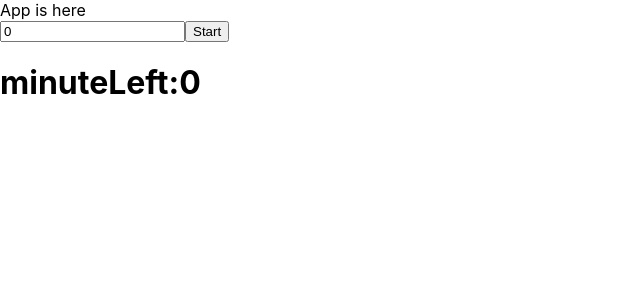
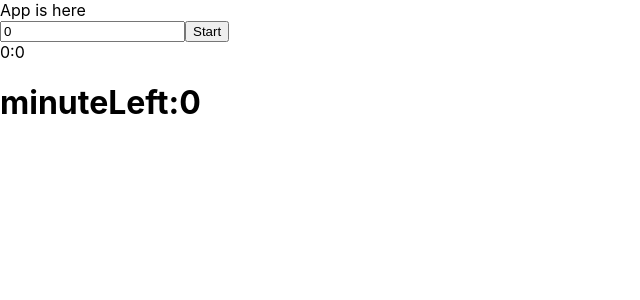
Before and after one commit to christttto/timer, a React (Create React App) app: page / in a window 1280 px wide. Shown: the top 300 px of the page, without its empty margins (0-640 px from the left). Built offline with nearby package versions, Linux system fonts and the light colour scheme.

Commit message:
0222184615

```diff
--- a/src/App.js
+++ b/src/App.js
@@ -25,7 +25,13 @@ class App extends Component {
     console.log("handleSubmit called, start the counter")
   }
   countdown() {
-    return <div />
+    let minute = this.state.minuteLeft
+    let second = 0
+    return (
+      <div>
+        {minute}:{second}
+      </div>
+    )
   }
   //needs the counter
   render() {
```
Also changed, not shown: 1 other file (tests, documents, lock files or other folders).
